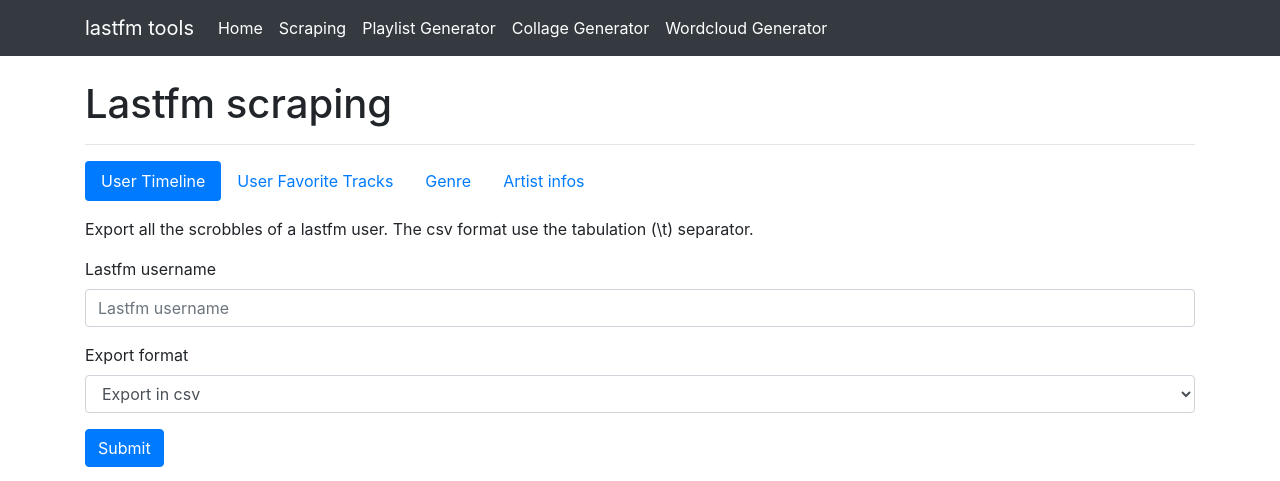
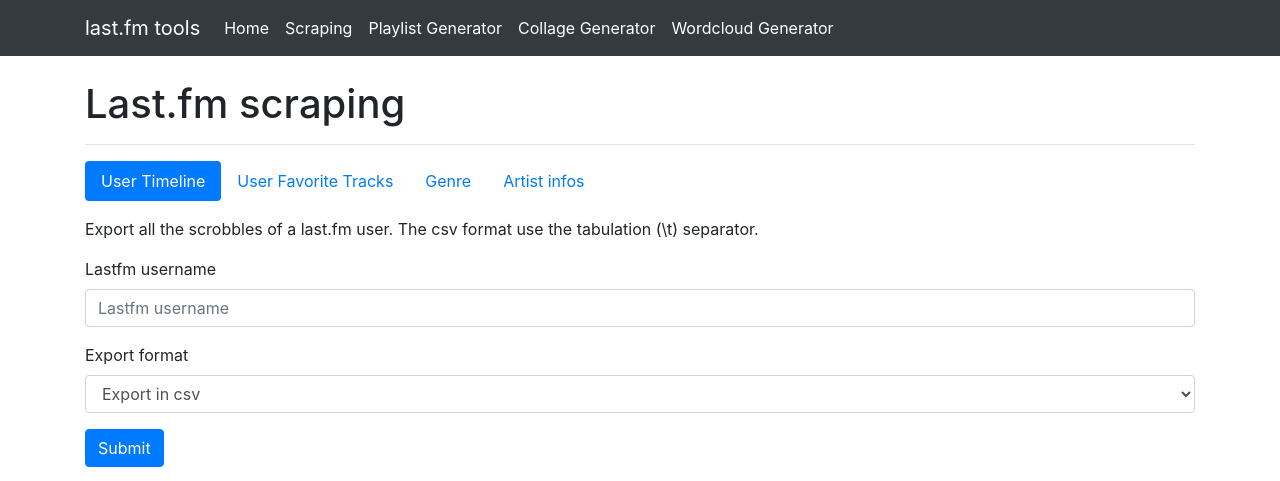
Before and after one commit to dbeley/django-lastfm, a Django app: page /scraping in a window 1280 px wide. Shown: the top 481 px of the page. Run offline with Django 3.2, Linux system fonts and the light colour scheme; parts of the project's set-up code (start-up, migrations or seed data) failed here and were passed over; some libraries are stand-ins or nearby versions.

Commit message:
Update wording

```diff
--- a/lastfm_cg/templates/lastfm_cg/lastfm_cg.html
+++ b/lastfm_cg/templates/lastfm_cg/lastfm_cg.html
@@ -9,7 +9,7 @@
 {% bootstrap_javascript jquery='full' %}
 
 {% block page_content %}
-<h1> Lastfm collage generator </h1>
+<h1> Last.fm collage generator </h1>
 
 <hr class="col-xs-12">
 
--- a/lastfm_pg/templates/base.html
+++ b/lastfm_pg/templates/base.html
@@ -15,7 +15,7 @@
 <body>
 <nav class="navbar navbar-expand-lg navbar-dark bg-dark">
     <div class="container">
-        <a class="navbar-brand" href="{% url 'index' %}">lastfm tools</a>
+        <a class="navbar-brand" href="{% url 'index' %}">last.fm tools</a>
         <button class="navbar-toggler" type="button" data-toggle="collapse" data-target="#navbarSupportedContent" aria-controls="navbarSupportedContent" aria-expanded="false" aria-label="Toggle navigation">
           <span class="navbar-toggler-icon"></span>
         </button>
--- a/lastfm_pg/templates/lastfm_pg/lastfm_pg.html
+++ b/lastfm_pg/templates/lastfm_pg/lastfm_pg.html
@@ -10,7 +10,7 @@
 {% bootstrap_javascript jquery='full' %}
 
 {% block page_content %}
-<h1> Lastfm playlist generator </h1>
+<h1> Last.fm playlist generator </h1>
 
 {# Display django.contrib.messages as Bootstrap alerts #}
 {% bootstrap_messages %}
--- a/lastfm_scraper/templates/lastfm_scraper/lastfm_scraper.html
+++ b/lastfm_scraper/templates/lastfm_scraper/lastfm_scraper.html
@@ -8,7 +8,7 @@
 {% bootstrap_javascript jquery='full' %}
 
 {% block page_content %}
-<h1>Lastfm scraping</h3>
+<h1>Last.fm scraping</h3>
 <hr>
 
 <ul class="nav nav-pills mb-3" id="tab" role="tablist">
@@ -27,7 +27,7 @@
 </ul>
 <div class="tab-content" id="pills-tabContent">
   <div class="tab-pane fade show active" id="timeline" role="tabpanel" aria-labelledby="timeline-tab">
-  	  <p>Export all the scrobbles of a lastfm user. The csv format use the tabulation (\t) separator.</p>
+  	  <p>Export all the scrobbles of a last.fm user. The csv format use the tabulation (\t) separator.</p>
   	  <form action="" method="post" class="form">
     	{% csrf_token %}
     	{% bootstrap_form formtimeline layout='inline' %}
@@ -37,7 +37,7 @@
 	</form>
 </div>
   <div class="tab-pane fade" id="favorite" role="tabpanel" aria-labelledby="favorite-tab">
-  	  <p>Export a list of all favorite tracks of a lastfm user.</p>
+  	  <p>Export a list of all favorite tracks of a last.fm user.</p>
 	<form action="" method="post" class="form">
     	{% csrf_token %}
     	{% bootstrap_form formfavorite layout='inline' %}
--- a/lastfm_wordcloud/templates/lastfm_wordcloud/lastfm_wordcloud.html
+++ b/lastfm_wordcloud/templates/lastfm_wordcloud/lastfm_wordcloud.html
@@ -9,7 +9,7 @@
 {% bootstrap_javascript jquery='full' %}
 
 {% block page_content %}
-<h1> Lastfm wordcloud generator </h1>
+<h1> Last.fm wordcloud generator </h1>
 
 <hr class="col-xs-12">
 
```
